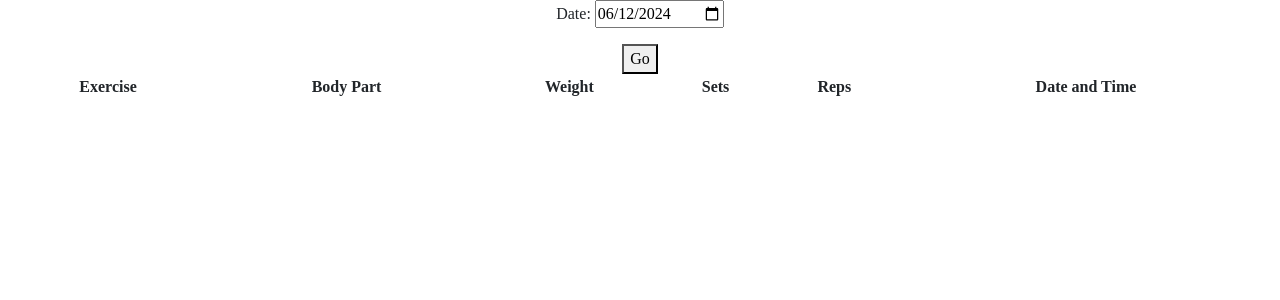
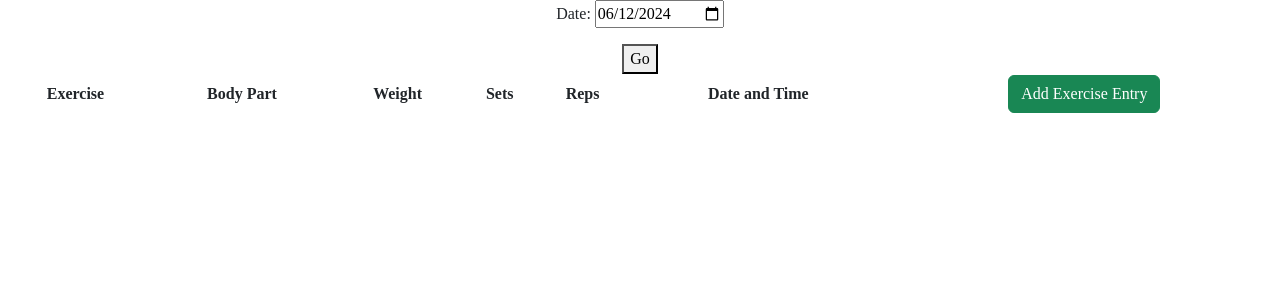
Before and after one commit to darius-hmi/personalOrganiser, a Django app: page /exerciseDiary in a window 1280 px wide. Shown: the part 56-356 px from the top of the page. Run offline with Django 4.2, Linux system fonts and the light colour scheme; the visitor is signed in with stand-in values (Sample User, id 1); data that the repository does not hold is empty; parts of the project's set-up code (start-up, migrations or seed data) failed here and were passed over.

Commit message:
minor fix?

```diff
--- a/main/templates/main/exerciseDiary.html
+++ b/main/templates/main/exerciseDiary.html
@@ -15,9 +15,7 @@
         <th>Reps</th>
         <th>Date and Time</th>
         <th>
-          {% if form.cleaned_data.date %}
-            <a href="{% url 'add_exercise_with_date' date=form.cleaned_data.date %}" class="btn btn-success">Add Exercise Entry</a>
-          {% endif %}
+            <a id="add-exercise-entry-btn" class="btn btn-success">Add Exercise Entry</a>
         </th>
     </tr>
     {% for exercise in todaysExercises %}
@@ -84,5 +82,21 @@ document.addEventListener('DOMContentLoaded', function() {
         document.getElementById('id_date').value = date;
     }
 });
+document.addEventListener('DOMContentLoaded', function() {
+    var addExerciseBtn = document.getElementById('add-exercise-entry-btn');
+    var dateInput = document.getElementById('id_date');
+
+    if (addExerciseBtn && dateInput) {
+        addExerciseBtn.addEventListener('click', function(event) {
+            event.preventDefault(); // Prevent the default link behavior
+
+            var dateValue = dateInput.value;
+            if (dateValue) {
+                var url = '/exerciseDiary/add/' + dateValue + '/';
+                window.location.href = url; // Redirect to the desired URL
+            }
+        });
+    }
+});
 </script>
 {% endblock %}
```
